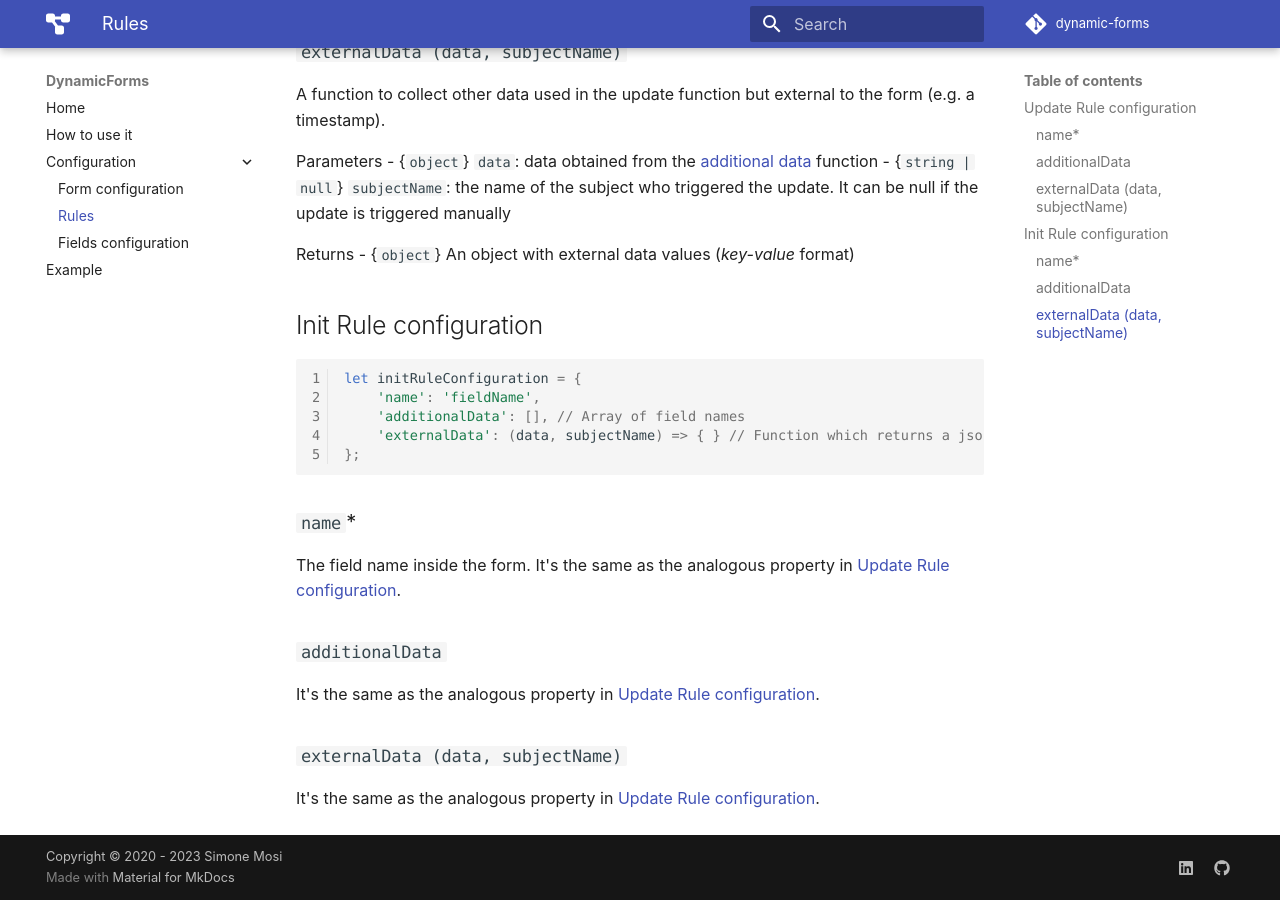
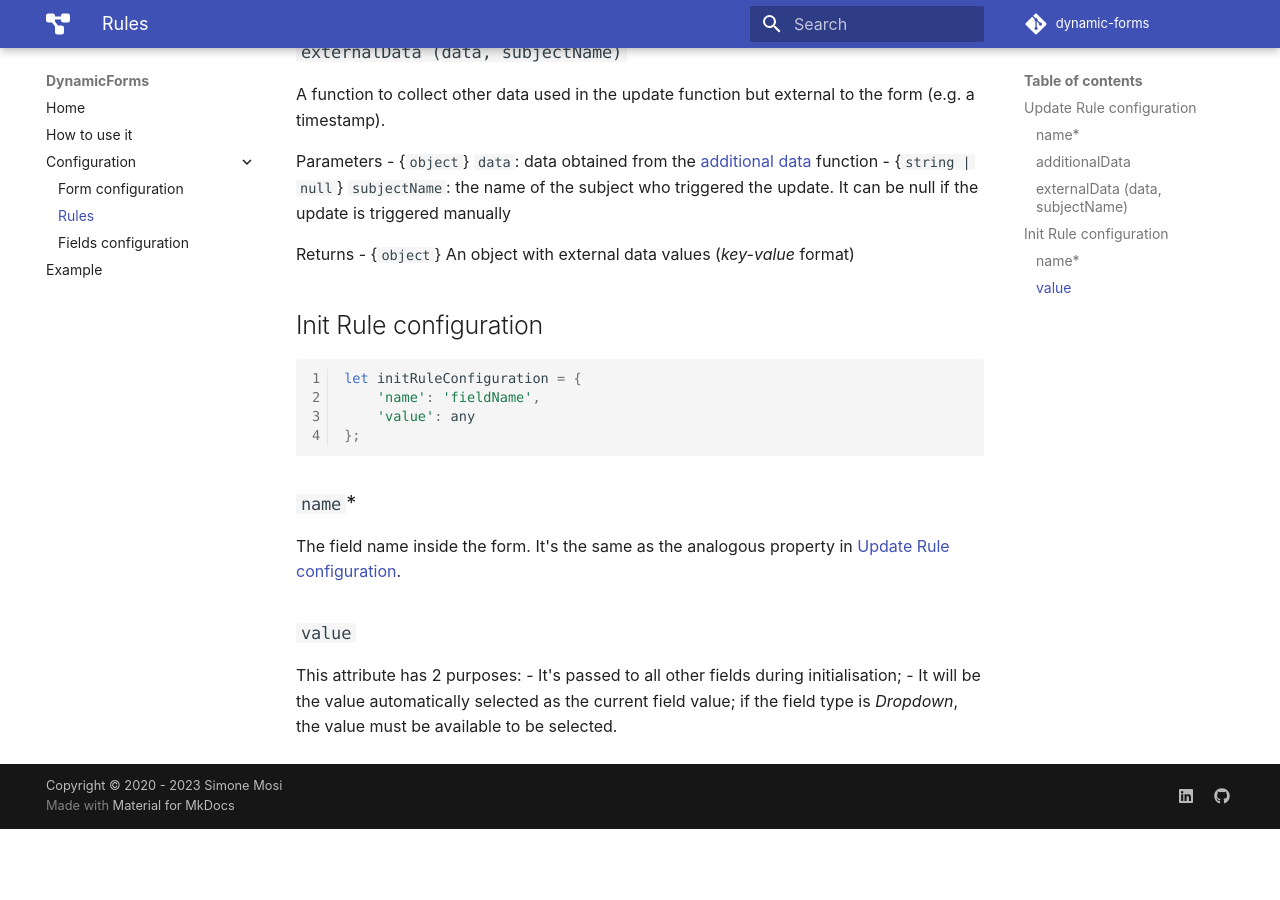
Before and after one commit to simomosi/dynamic-forms, an MkDocs documentation site: the page built from docs/configurations/rules.md, in a window 1280 px wide and 900 px high, scrolled down 660 px. Built offline with MkDocs 1.6.1 and Material for MkDocs 9.7.7, drawn with Linux system fonts in a browser that asks for light colours; comment, search, counter and statistics services are not loaded; after the commit the page ends 1489 px from its top, so only the background shows below that.

Commit message:
Init rules updated

````diff
--- a/docs/configurations/rules.md
+++ b/docs/configurations/rules.md
@@ -31,16 +31,14 @@ Returns
 ```javascript
 let initRuleConfiguration = {
     'name': 'fieldName',
-    'additionalData': [], // Array of field names
-    'externalData': (data, subjectName) => { } // Function which returns a json of data
+    'value': any
 };
 ```
 
 ### `name`*
 The field name inside the form. It's the same as the analogous property in [Update Rule configuration](#Update-Rule-configuration).
 
-### `additionalData`
-It's the same as the analogous property in [Update Rule configuration](#additionalData).
-
-### `externalData (data, subjectName)`
-It's the same as the analogous property in [Update Rule configuration](#externalData-data-subjectName).
+### `value`
+This attribute has 2 purposes:
+- It's passed to all other fields during initialisation;
+- It will be the value automatically selected as the current field value; if the field type is *Dropdown*, the value must be available to be selected.
````
